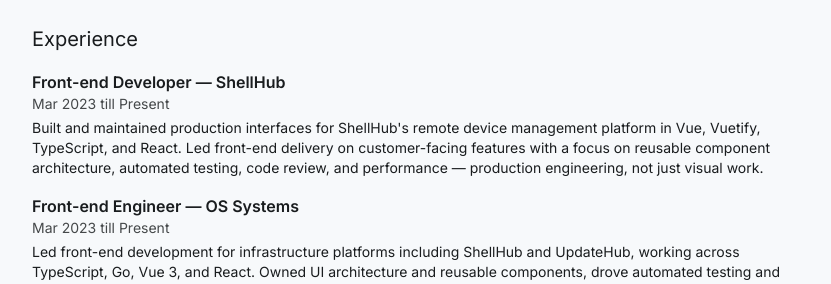
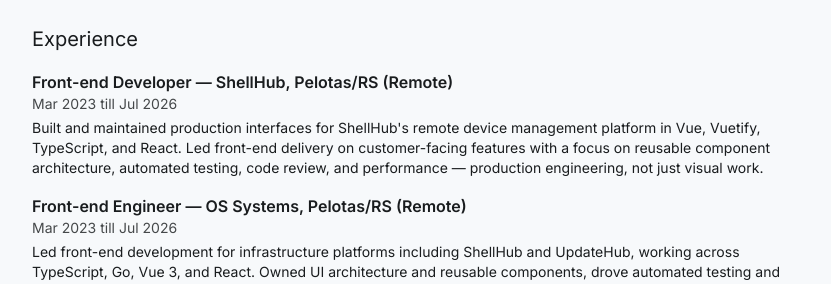
Before and after one commit to luannmoreira/portfolio, a React (Vite) app in the folder apps/portfolio/: page /#/resume in a window 1280 px wide. Shown: the part 438-722 px from the top of the page, without its empty margins (224-1055 px from the left). Built offline with nearby package versions, Linux system fonts and the light colour scheme; no server answers.

Commit message:
fix(portfolio): correct experience dates and add work locations
ShellHub/OS Systems roles ended Jul 2026 rather than being ongoing;
Mato Grosso and Videplast end/start dates were off by roughly a
month. Also add city/remote context to each entry.

```diff
--- a/apps/portfolio/src/content/experience.ts
+++ b/apps/portfolio/src/content/experience.ts
@@ -3,17 +3,17 @@
 export const experience: CardExperienciaProps[] = [
   {
     name: "Front-end Developer",
-    issued: "ShellHub",
+    issued: "ShellHub, Pelotas/RS (Remote)",
     desc: "Built and maintained production interfaces for ShellHub's remote device management platform in Vue, Vuetify, TypeScript, and React. Led front-end delivery on customer-facing features with a focus on reusable component architecture, automated testing, code review, and performance — production engineering, not just visual work.",
     anoEntrada: "Mar 2023",
-    anoSaida: "Present",
+    anoSaida: "Jul 2026",
   },
   {
     name: "Front-end Engineer",
-    issued: "OS Systems",
+    issued: "OS Systems, Pelotas/RS (Remote)",
     desc: "Led front-end development for infrastructure platforms including ShellHub and UpdateHub, working across TypeScript, Go, Vue 3, and React. Owned UI architecture and reusable components, drove automated testing and accessibility improvements, and mentored junior developers.",
     anoEntrada: "Mar 2023",
-    anoSaida: "Present",
+    anoSaida: "Jul 2026",
   },
   {
     name: "Front-end Developer Trainee",
@@ -21,13 +21,13 @@
       "Department of Economic Development of the State of Mato Grosso, Cuiabá/MT",
     desc: "Built interfaces for government applications in React, Electron, Vue.js, and Nuxt, integrating REST APIs built with Express, Node.js, and Spring Boot. Worked directly with UX designers on usability and performance in a public-sector production environment.",
     anoEntrada: "Jan 2022",
-    anoSaida: "Dez 2022",
+    anoSaida: "Jan 2023",
   },
   {
     name: "Operations Trainee",
     issued: "Videplast - Plastic Factory, Várzea Grande/MT",
     desc: "Assembled, configured, and maintained network and server infrastructure — virtualization (Hyper-V), Windows Server, and Active Directory — alongside front-end development in Angular 13. The first real exposure to how software and infrastructure intersect.",
-    anoEntrada: "Ago 2020",
-    anoSaida: "Dez 2021",
+    anoEntrada: "Out 2020",
+    anoSaida: "Jan 2022",
   },
 ];
```
